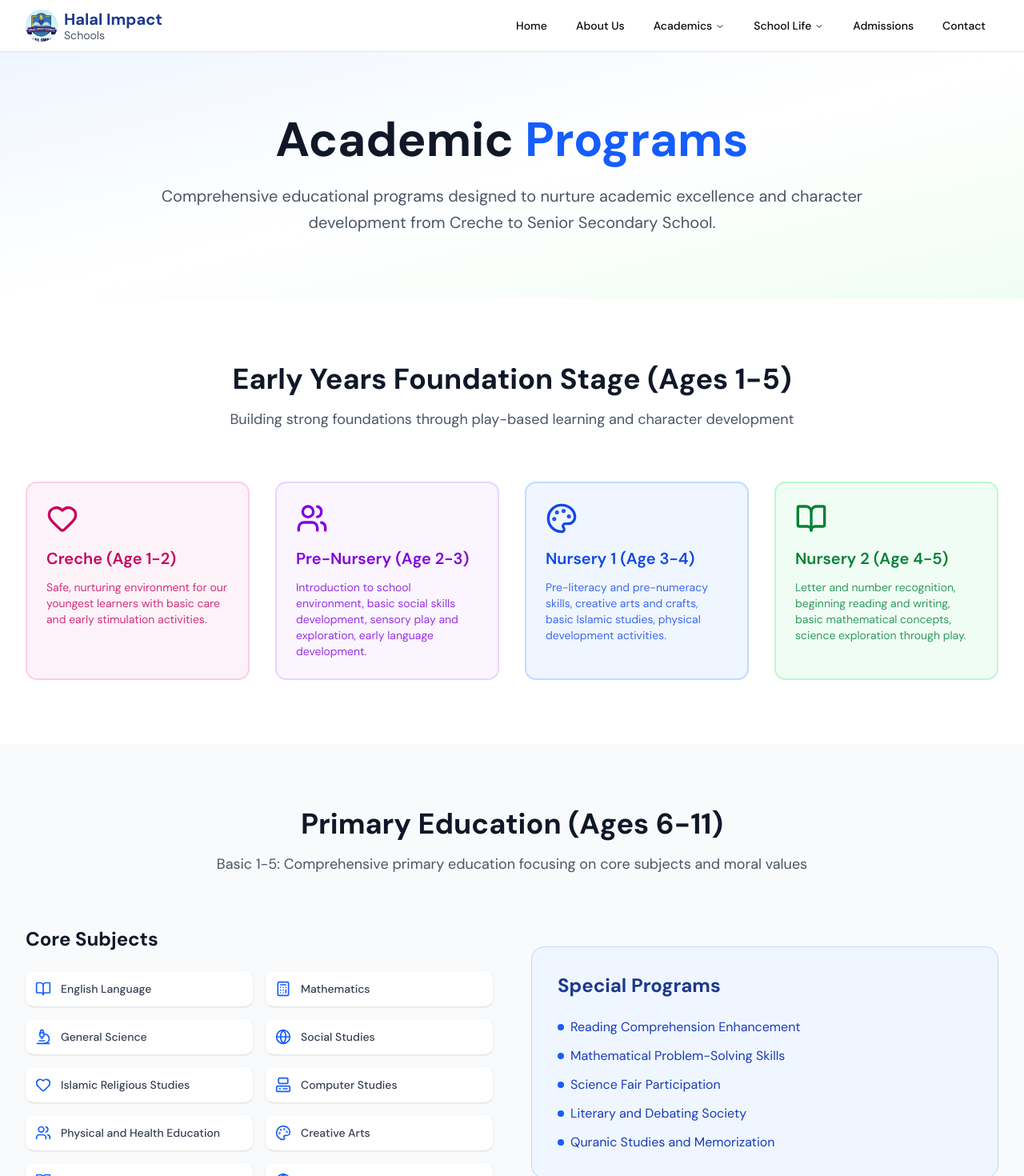
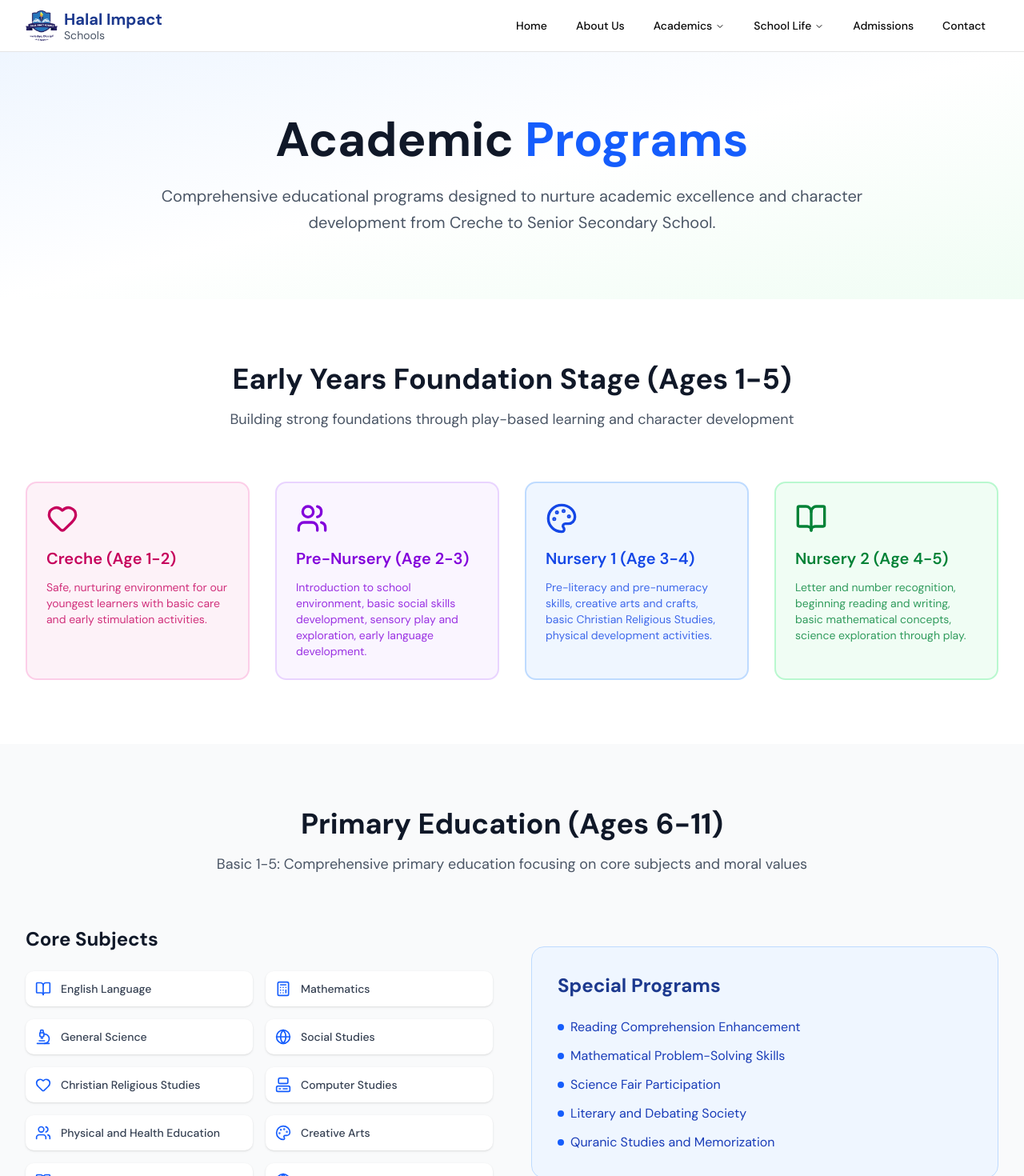
Before and after one commit to ArnoldMidalla/Halal-Impact-School--full-website-, a Next.js app: page /academics in a window 1280 px wide. Shown: the top 1470 px of the page at 80% size. Built offline with nearby package versions, Linux system fonts and the light colour scheme.

Commit message:
Updated Website Content

```diff
--- a/app/about-us/page.tsx
+++ b/app/about-us/page.tsx
@@ -100,7 +100,12 @@ export default function About() {
               About <span className="text-blue-600">Halal Impact</span> Schools
             </h1>
             <p className="text-xl text-gray-600 leading-relaxed max-w-4xl mx-auto">
-              Halal Impact Schools stands as a beacon of educational excellence in Kaduna, Nigeria. For over 15 years, we have been committed to providing quality education that combines academic rigor with strong moral values. Our institution serves students from Creche through Senior Secondary School (SS3), creating a nurturing environment where young minds flourish and future leaders emerge.
+              Halal Impact Schools stands as a beacon of educational excellence
+              in Kaduna, Nigeria. For over 15 years, we have been committed to
+              providing quality education that combines academic rigor with
+              strong moral values. Our institution serves students from Creche
+              through Senior Secondary School (SS3), creating a nurturing
+              environment where young minds flourish and future leaders emerge.
             </p>
           </motion.div>
         </div>
@@ -130,7 +135,10 @@ export default function About() {
                 </div>
               </div>
               <p className="text-green-800 text-lg leading-relaxed">
-                To be the leading educational institution in Northern Nigeria that nurtures every child to discover their unique potential and thrive in today's dynamic world, while maintaining the highest standards of academic excellence and moral integrity.
+                To be the leading educational institution in Northern Nigeria
+                that nurtures every child to discover their unique potential and
+                thrive in today's dynamic world, while maintaining the highest
+                standards of academic excellence and moral integrity.
               </p>
             </motion.div>
 
@@ -154,7 +162,11 @@ export default function About() {
                 </div>
               </div>
               <p className="text-blue-800 text-lg leading-relaxed">
-                To provide holistic education that seamlessly integrates academic excellence with character development, preparing students to become confident, disciplined, and responsible global citizens who contribute positively to their communities and the world at large.
+                To provide holistic education that seamlessly integrates
+                academic excellence with character development, preparing
+                students to become confident, disciplined, and responsible
+                global citizens who contribute positively to their communities
+                and the world at large.
               </p>
             </motion.div>
           </div>
@@ -266,7 +278,7 @@ export default function About() {
             <div className="grid lg:grid-cols-2 gap-8">
               <div className="relative h-96 lg:h-full">
                 <Image
-                  src="/placeholder.jpg"
+                  src="/Halal-Impact-School-Logo.png"
                   alt="Rev. Dorcas Kaida Midalla"
                   fill
                   className="object-cover"
@@ -281,20 +293,43 @@ export default function About() {
                 </p>
                 <div className="space-y-4 text-gray-700 leading-relaxed">
                   <p>
-                    Rev. Dorcas Kaida Midalla is an accomplished educator, visionary leader, and devoted mother who founded Halal Impact Schools with a passion for transforming young lives through quality education. With over two decades of experience in education and child development, she brings a wealth of knowledge and unwavering commitment to academic excellence and character formation.
+                    Rev. Dorcas Kaida Midalla is an accomplished educator,
+                    visionary leader, and devoted mother who founded Halal
+                    Impact Schools with a passion for transforming young lives
+                    through quality education. With over two decades of
+                    experience in education and child development, she brings a
+                    wealth of knowledge and unwavering commitment to academic
+                    excellence and character formation.
                   </p>
                   <p>
-                    As the wife of Bishop Linus Kaida Midalla, Senior Pastor of Dominion Life Impact Church Worldwide, Rev. Dorcas combines her educational expertise with strong spiritual values, creating an institution that nurtures both the mind and character of every student. Together, they are blessed with six children, giving her firsthand experience in child-rearing and education.
+                    As the wife of Bishop Linus Kaida Midalla, Senior Pastor of
+                    Dominion Life Impact Church Worldwide, Rev. Dorcas combines
+                    her educational expertise with strong spiritual values,
+                    creating an institution that nurtures both the mind and
+                    character of every student. Together, they are blessed with
+                    six children, giving her firsthand experience in
+                    child-rearing and education.
                   </p>
                   <p>
-                    Rev. Dorcas holds advanced degrees in Education and Child Psychology, and has been recognized for her contributions to educational development in Kaduna State. Under her leadership, Halal Impact Schools has grown from a small learning center to one of the most respected educational institutions in the region.
+                    Rev. Dorcas holds advanced degrees in Education and Child
+                    Psychology, and has been recognized for her contributions to
+                    educational development in Kaduna State. Under her
+                    leadership, Halal Impact Schools has grown from a small
+                    learning center to one of the most respected educational
+                    institutions in the region.
                   </p>
                 </div>
                 <div className="mt-6 p-4 bg-blue-50 rounded-lg border-l-4 border-blue-600">
                   <p className="text-blue-800 italic font-medium">
-                    "Every child is a gift with unlimited potential. Our role is to provide the nurturing environment, quality education, and moral guidance needed to help them discover and develop their unique talents while building strong character that will serve them throughout their lives."
+                    "Every child is a gift with unlimited potential. Our role is
+                    to provide the nurturing environment, quality education, and
+                    moral guidance needed to help them discover and develop
+                    their unique talents while building strong character that
+                    will serve them throughout their lives."
                   </p>
-                  <p className="text-blue-600 text-sm mt-2">- Rev. Dorcas Kaida Midalla</p>
+                  <p className="text-blue-600 text-sm mt-2">
+                    - Rev. Dorcas Kaida Midalla
+                  </p>
                 </div>
               </div>
             </div>
--- a/app/academics/page.tsx
+++ b/app/academics/page.tsx
@@ -32,7 +32,7 @@ export default function Academics() {
     },
     {
       title: "Nursery 1 (Age 3-4)",
-      description: "Pre-literacy and pre-numeracy skills, creative arts and crafts, basic Islamic studies, physical development activities.",
+      description: "Pre-literacy and pre-numeracy skills, creative arts and crafts, basic Christian Religious Studies, physical development activities.",
       icon: Palette,
       color: "bg-blue-50 text-blue-700 border-blue-200",
     },
@@ -49,7 +49,7 @@ export default function Academics() {
     { name: "Mathematics", icon: Calculator },
     { name: "General Science", icon: Microscope },
     { name: "Social Studies", icon: Globe },
-    { name: "Islamic Religious Studies", icon: Heart },
+    { name: "Christian Religious Studies", icon: Heart },
     { name: "Computer Studies", icon: Computer },
     { name: "Physical and Health Education", icon: Users },
     { name: "Creative Arts", icon: Palette },
@@ -62,7 +62,7 @@ export default function Academics() {
     { name: "Mathematics", icon: Calculator },
     { name: "Basic Science", icon: Microscope },
     { name: "Basic Technology", icon: Computer },
-    { name: "Islamic Religious Studies", icon: Heart },
+    { name: "Christian Religious Studies", icon: Heart },
     { name: "Arabic Language", icon: BookOpen },
     { name: "French Language", icon: Globe },
     { name: "Agricultural Science", icon: Users },
@@ -306,9 +306,9 @@ export default function Academics() {
                 icon: "🇳🇬",
               },
               {
-                title: "Islamic Integration",
-                description: "Islamic values and teachings are seamlessly integrated into all aspects of learning, creating morally conscious students.",
-                icon: "☪️",
+                title: "Christian Integration",
+                description: "Christian values and teachings are seamlessly integrated into all aspects of learning, creating morally conscious students.",
+                icon: "✝️",
               },
               {
                 title: "21st Century Skills",
--- a/app/components/footer.tsx
+++ b/app/components/footer.tsx
@@ -63,7 +63,7 @@ export default function Footer() {
           <div className="space-y-6">
             <div className="flex items-center space-x-3">
               <Image
-                src="/logo.jpg"
+                src="/Halal-Impact-School-Logo.png"
                 alt="Halal Impact Schools"
                 width={50}
                 height={50}
--- a/app/layout.tsx
+++ b/app/layout.tsx
@@ -20,9 +20,72 @@ const geistMono = Geist_Mono({
 });
 
 export const metadata: Metadata = {
-  title: "Halal Impact Schools - Excellence in Education",
+  title: "Halal Impact Schools - Igniting Excellence, Inspiring Futures",
   description:
-    "A center of excellence committed to raising confident, disciplined, and well-rounded learners with strong moral values and academic excellence.",
+    "Halal Impact Schools provides world-class education from Creche to SS3 in Kaduna, Nigeria. We combine academic excellence with strong moral values, nurturing confident, disciplined, and well-rounded learners ready to make a positive impact in the world.",
+  keywords: [
+    "Halal Impact Schools",
+    "Kaduna schools",
+    "Nigerian education",
+    "Christian education",
+    "private school Kaduna",
+    "quality education Nigeria",
+    "Creche to SS3",
+    "academic excellence",
+    "character development",
+    "Tsaunin Kura school",
+  ],
+  authors: [{ name: "Halal Impact Schools" }],
+  creator: "Halal Impact Schools",
+  publisher: "Halal Impact Schools",
+  formatDetection: {
+    email: false,
+    address: false,
+    telephone: false,
+  },
+  metadataBase: new URL("https://halalimpactschool.com.ng"),
+  alternates: {
+    canonical: "/",
+  },
+  openGraph: {
+    title: "Halal Impact Schools - Igniting Excellence, Inspiring Futures",
+    description:
+      "World-class education from Creche to SS3 in Kaduna, Nigeria. Combining academic excellence with strong moral values for confident, disciplined learners.",
+    url: "https://halalimpactschools.edu.ng",
+    siteName: "Halal Impact Schools",
+    images: [
+      {
+        url: "/Halal-Impact-School-Logo.png",
+        width: 1200,
+        height: 630,
+        alt: "Halal Impact Schools Logo",
+      },
+    ],
+    locale: "en_NG",
+    type: "website",
+  },
+  twitter: {
+    card: "summary_large_image",
+    title: "Halal Impact Schools - Igniting Excellence, Inspiring Futures",
+    description:
+      "World-class education from Creche to SS3 in Kaduna, Nigeria. Combining academic excellence with strong moral values.",
+    images: ["/Halal-Impact-School-Logo.png"],
+    creator: "@HalalImpactSch",
+  },
+  robots: {
+    index: true,
+    follow: true,
+    googleBot: {
+      index: true,
+      follow: true,
+      "max-video-preview": -1,
+      "max-image-preview": "large",
+      "max-snippet": -1,
+    },
+  },
+  verification: {
+    google: "your-google-verification-code",
+  },
 };
 
 export default function RootLayout({
@@ -32,6 +95,10 @@ export default function RootLayout({
 }>) {
   return (
     <html lang="en">
+      <head>
+        <link rel="icon" href="/Halal-Impact-School-Logo.png" sizes="any" />
+        <link rel="apple-touch-icon" href="/Halal-Impact-School-Logo.png" />
+      </head>
       <body
         className={`${dmSans.variable} ${geistMono.variable} antialiased bg-white`}
       >
--- a/app/navbar.tsx
+++ b/app/navbar.tsx
@@ -26,7 +26,7 @@ export default function Navbar() {
           {/* Logo */}
           <Link href="/" className="flex items-center space-x-2">
             <Image
-              src="/logo.jpg"
+              src="/Halal-Impact-School-Logo.png"
               alt="Halal Impact Schools"
               width={40}
               height={40}
@@ -75,7 +75,8 @@ export default function Navbar() {
                             Academic Programs
                           </div>
                           <p className="line-clamp-2 text-sm leading-snug text-muted-foreground">
-                            Explore our comprehensive curriculum from Creche to SS3
+                            Explore our comprehensive curriculum from Creche to
+                            SS3
                           </p>
                         </Link>
                       </NavigationMenuLink>
--- a/app/student-life/page.tsx
+++ b/app/student-life/page.tsx
@@ -114,8 +114,8 @@ export default function StudentLife() {
       color: "bg-red-50 text-red-700 border-red-200",
     },
     {
-      name: "Islamic Society",
-      description: "Quranic studies, Islamic history, and spiritual development",
+      name: "Christian Society",
+      description: "Biblical studies, Christian history, and spiritual development",
       icon: BookOpen,
       color: "bg-purple-50 text-purple-700 border-purple-200",
     },
```
Also changed, not shown: next.config.ts (+8 -0 lines), public/Halal-Impact-School-Logo.png (added), 1 other file (tests, documents, lock files or other folders).
